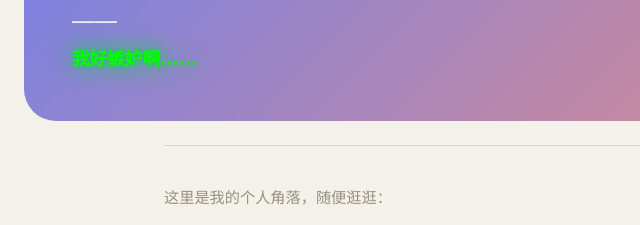
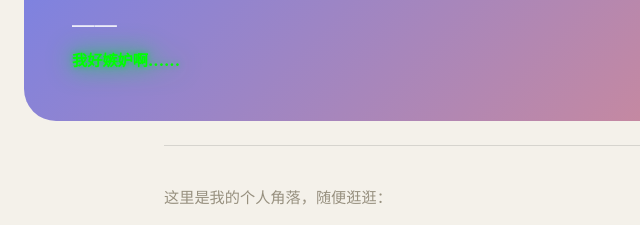
Before and after one commit to Telailit/Telailit.github.io, a plain HTML site: page index.html in a window 1280 px wide. Shown: the part 399-624 px from the top of the page, 0-640 px from the left. Drawn offline with nearby package versions, Linux system fonts and the light colour scheme.

Commit message:
Update index.html

```diff
--- a/index.html
+++ b/index.html
@@ -37,7 +37,7 @@
     /* 渐变与发光特效 */
    .quote.glow {
   font-weight: 800;
-  font-size: 1.1rem;
+  font-size: 0.95rem;
   opacity: 1;
 
   color: var(--local-glow-color,#00FF00);
```
